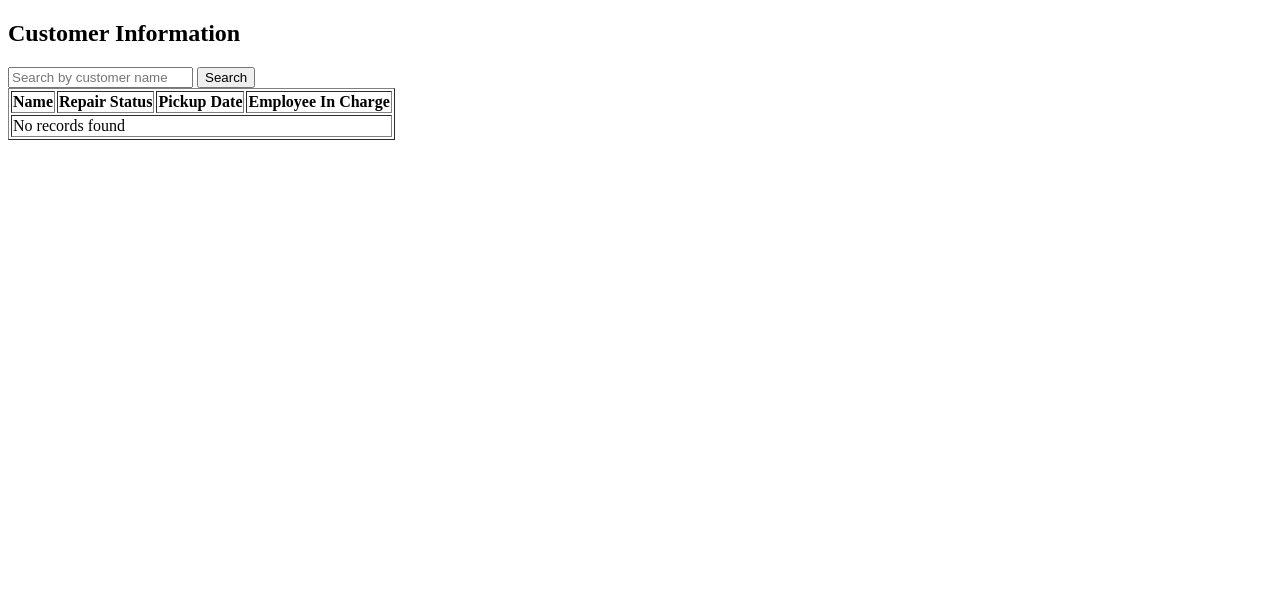
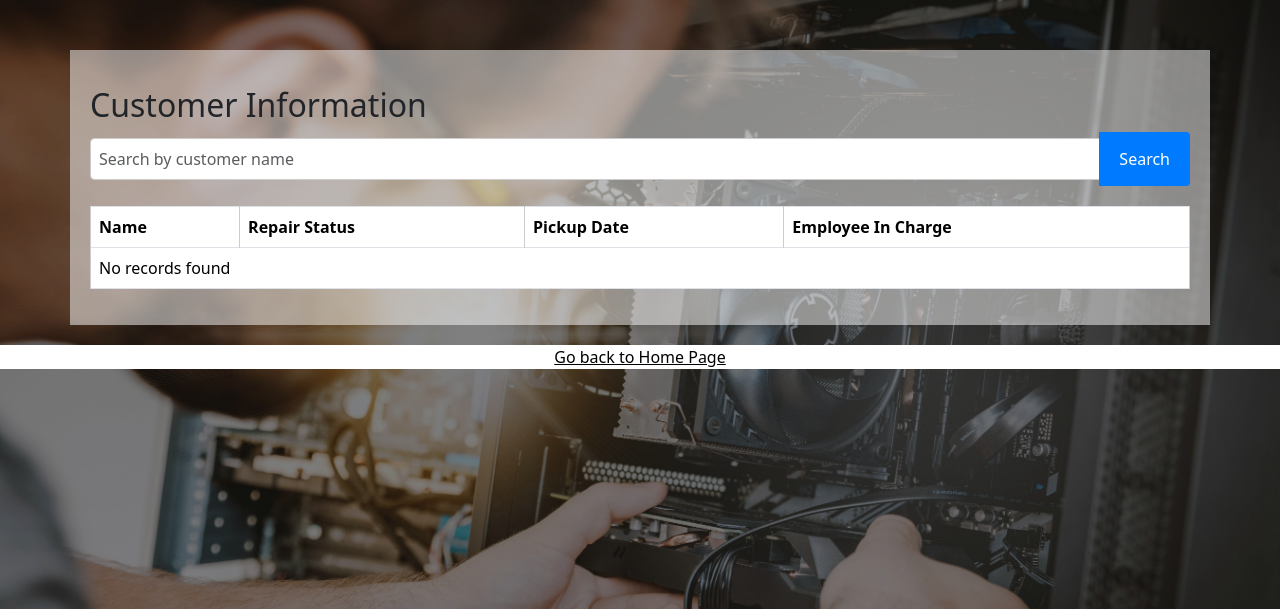
Before and after one commit to Shinano21/E-Commerce_iFix-IT, a PHP site: page /Customerdis.php in a window 1280 px wide. Shown: the top 609 px of the page. Before the commit the page ends 140 px from the top, so only its background shows below. Run offline with PHP 8.4, Linux system fonts and the light colour scheme; data that the repository does not hold is empty.

Commit message:
commit again

```diff
--- a/Customerdis.php
+++ b/Customerdis.php
@@ -39,24 +39,44 @@ $result = $conn->query($sql);
 <html>
 <head>
     <title>Customer Display</title>
+    <link rel="stylesheet" href="styles.css">
+    <link href="https://cdn.jsdelivr.net/npm/bootstrap@5.3.3/dist/css/bootstrap.min.css" rel="stylesheet" integrity="sha384-QWTKZyjpPEjISv5WaRU9OFeRpok6YctnYmDr5pNlyT2bRjXh0JMhjY6hW+ALEwIH" crossorigin="anonymous"/>
+
+   <style>
+
+        .container {
+            background-color: rgba(255, 255, 255, 0.5);
+            padding: 20px;
+            margin-top: 50px; /* Adjust as needed */
+        }
+        .search-form {
+            margin-bottom: 20px;
+        }
+    </style>
 </head>
 <body>
 
-<h2>Customer Information</h2>
+<div class="container">
+    <h2 class="mt-3">Customer Information</h2>
 
     <!-- Search bar -->
-<form method="GET">
-    <input type="text" name="search" placeholder="Search by customer name" value="<?php echo $search_query; ?>">
-    <input type="submit" value="Search">
+    <form method="GET" class="search-form">
+        <div class="input-group mb-3">
+            <input type="text" class="form-control" name="search" placeholder="Search by customer name" value="<?php echo $search_query; ?>">
+            <button class="btn btn-outline-secondary" type="submit" id="button-addon2">Search</button>
+        </div>
     </form>
 
-<table border="1">
+    <table class="table table-bordered">
+        <thead>
         <tr>
             <th>Name</th>
             <th>Repair Status</th>
             <th>Pickup Date</th>
             <th>Employee In Charge</th>
         </tr>
+        </thead>
+        <tbody>
         <?php
         if ($result->num_rows > 0) {
             while($row = $result->fetch_assoc()) {
@@ -71,11 +91,14 @@ $result = $conn->query($sql);
             echo "<tr><td colspan='4'>No records found</td></tr>";
         }
         ?>
+        </tbody>
     </table>
 
+</div>
+<a href="main.html" style=" background-color: white; color: black;" class="home-link">Go back to Home Page</a>
 <?php
 $conn->close();
 ?>
-
+<script src="https://cdn.jsdelivr.net/npm/bootstrap@5.3.3/dist/js/bootstrap.bundle.min.js" integrity="sha384-YvpcrYf0tY3lHB60NNkmXc5s9fDVZLESaAA55NDzOxhy9GkcIdslK1eN7N6jIeHz" crossorigin="anonymous"></script>
 </body>
 </html>
--- a/main.html
+++ b/main.html
@@ -41,6 +41,7 @@
       <div class="sub-text">Computer Repair Servicing</div>
       <div class="sub-text2">Delivering high quality and affordable, and efficient solutions</div>
       <button onclick="window.location.href = 'repair.php'" id="repair-laptop-button" type="button" class="btn btn-light mt-4">Repair your device</button>
+      <button onclick="window.location.href = 'customerdis.php'" id="repair-laptop-button" type="button" class="btn btn-light mt-4">Customer Service</button>
 
 
     </div>
```
Also changed, not shown: Feedback.php (+1 -20 lines). Lines whose indentation alone changed are shown as unchanged.
